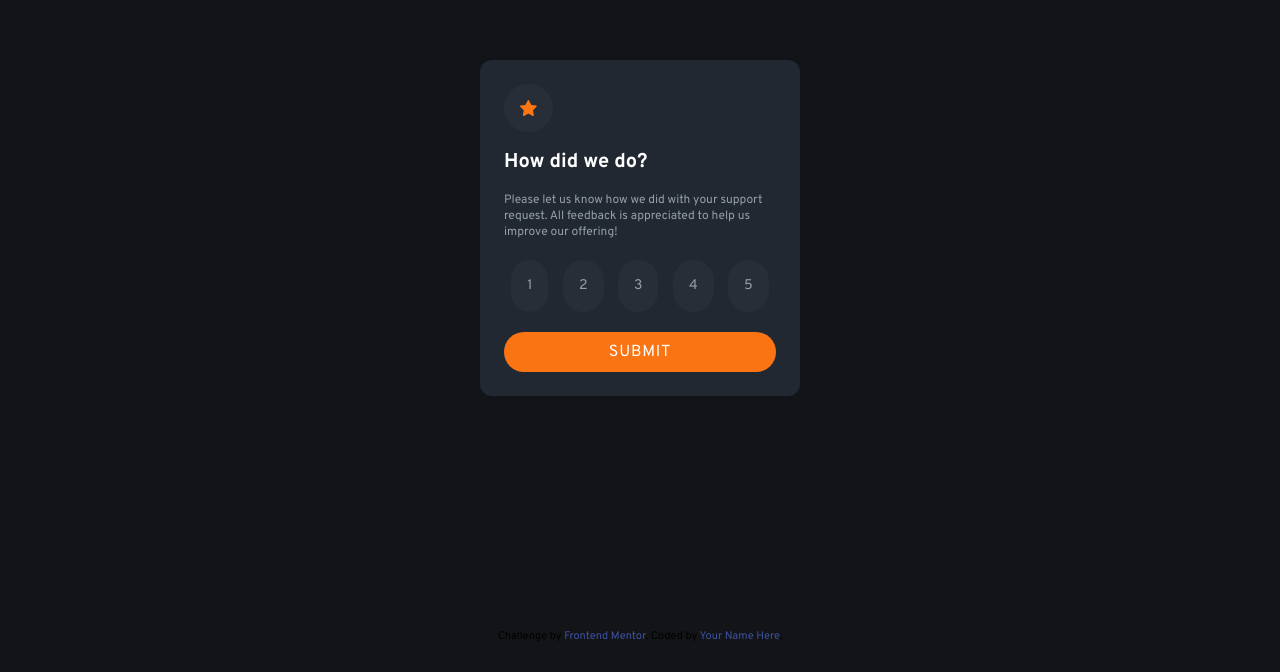
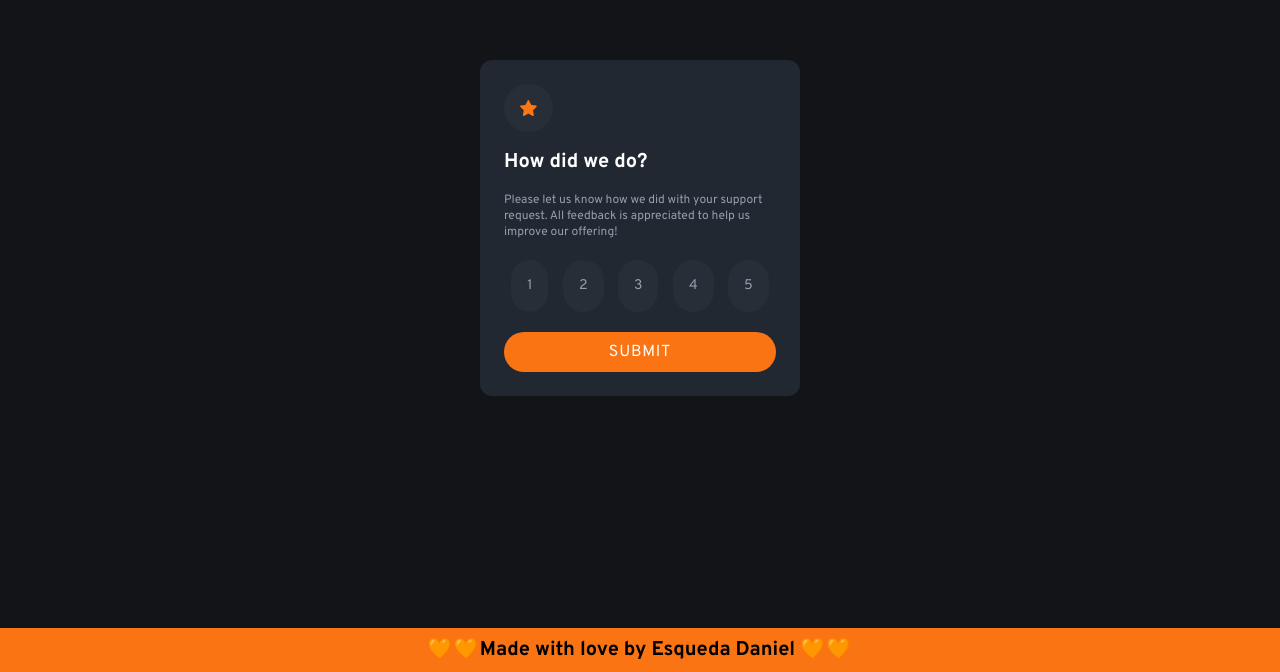
Before and after one commit to 202745EsquedaDaniel/Interactive-rating-component, a website: page index.html in a window 1280 px wide. Shown: the part 172-844 px from the top of the page. Before the commit the page ends 817 px from the top, so only its background shows below. Drawn offline with Linux system fonts and the light colour scheme.

Commit message:
credits added

```diff
--- a/index.html
+++ b/index.html
@@ -76,11 +76,8 @@
         </p>
       </div>
     </main>
-    <div class="attribution">
-      Challenge by
-      <a href="https://www.frontendmentor.io?ref=challenge" target="_blank"
-        >Frontend Mentor</a
-      >. Coded by <a href="#">Your Name Here</a>.
+    <div class="flex justify-center bg-orange py-2">
+      <p class="font-bold text-xl">🧡 🧡 Made with love by Esqueda Daniel 🧡 🧡 </p>
     </div>
 
     <script src="./main.js"></script>
```
Also changed, not shown: tailwind.css.
